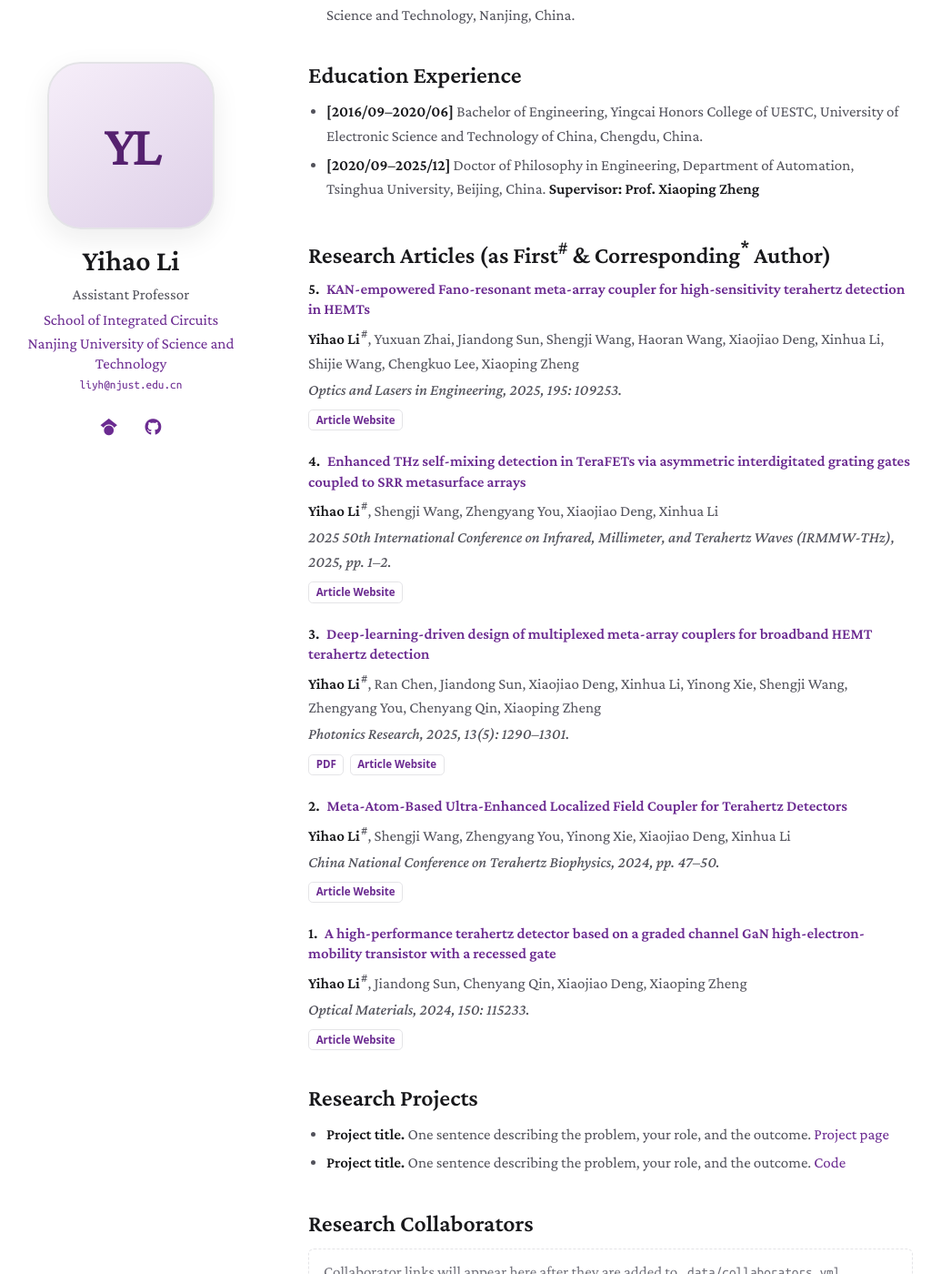
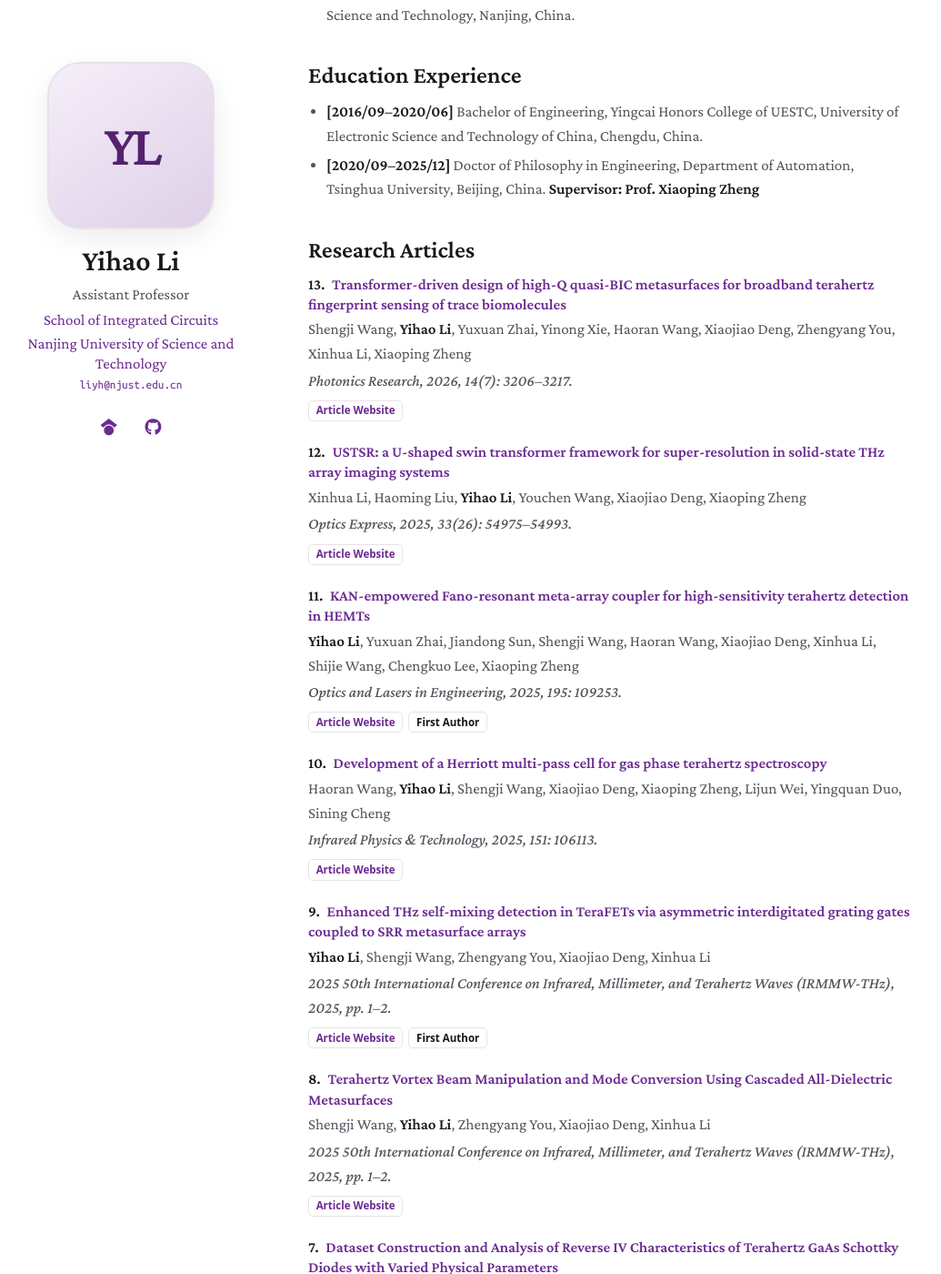
Before and after one commit to Avopears/Yihaoli.github.io, a Jekyll site: the page built from index.md, in a window 1280 px wide and 1400 px high, scrolled down 603 px. Shown: the whole window at 91% size, without its empty margins (126-1161 px from the left). Built offline with Jekyll 4.4.1, drawn with Linux system fonts in a browser that asks for light colours; a style sheet for code colours, icons or effects is not loaded; our own code applies the rules of GitHub Pages for plain Markdown files; some of the changed text lies outside the part shown.

Commit message:
Add complete Scholar publication list

```diff
--- a/_data/publications.yml
+++ b/_data/publications.yml
@@ -1,36 +1,84 @@
 main:
-  - number: 5
+  - number: 13
+    title: "Transformer-driven design of high-Q quasi-BIC metasurfaces for broadband terahertz fingerprint sensing of trace biomolecules"
+    authors: "Shengji Wang, <strong>Yihao Li</strong>, Yuxuan Zhai, Yinong Xie, Haoran Wang, Xiaojiao Deng, Zhengyang You, Xinhua Li, Xiaoping Zheng"
+    conference: "Photonics Research, 2026, 14(7): 3206–3217."
+    page: "https://opg.optica.org/prj/fulltext.cfm?uri=prj-14-7-3206"
+
+  - number: 12
+    title: "USTSR: a U-shaped swin transformer framework for super-resolution in solid-state THz array imaging systems"
+    authors: "Xinhua Li, Haoming Liu, <strong>Yihao Li</strong>, Youchen Wang, Xiaojiao Deng, Xiaoping Zheng"
+    conference: "Optics Express, 2025, 33(26): 54975–54993."
+    page: "https://opg.optica.org/oe/fulltext.cfm?uri=oe-33-26-54975"
+
+  - number: 11
     title: "KAN-empowered Fano-resonant meta-array coupler for high-sensitivity terahertz detection in HEMTs"
-    authors: "<strong>Yihao Li</strong><sup>#</sup>, Yuxuan Zhai, Jiandong Sun, Shengji Wang, Haoran Wang, Xiaojiao Deng, Xinhua Li, Shijie Wang, Chengkuo Lee, Xiaoping Zheng"
-    conference_short: "OLEN"
+    authors: "<strong>Yihao Li</strong>, Yuxuan Zhai, Jiandong Sun, Shengji Wang, Haoran Wang, Xiaojiao Deng, Xinhua Li, Shijie Wang, Chengkuo Lee, Xiaoping Zheng"
     conference: "Optics and Lasers in Engineering, 2025, 195: 109253."
     page: "https://doi.org/10.1016/j.optlaseng.2025.109253"
+    notes: "First Author"
 
-  - number: 4
+  - number: 10
+    title: "Development of a Herriott multi-pass cell for gas phase terahertz spectroscopy"
+    authors: "Haoran Wang, <strong>Yihao Li</strong>, Shengji Wang, Xiaojiao Deng, Xiaoping Zheng, Lijun Wei, Yingquan Duo, Sining Cheng"
+    conference: "Infrared Physics & Technology, 2025, 151: 106113."
+    page: "https://doi.org/10.1016/j.infrared.2025.106113"
+
+  - number: 9
     title: "Enhanced THz self-mixing detection in TeraFETs via asymmetric interdigitated grating gates coupled to SRR metasurface arrays"
-    authors: "<strong>Yihao Li</strong><sup>#</sup>, Shengji Wang, Zhengyang You, Xiaojiao Deng, Xinhua Li"
-    conference_short: "IRMMW-THz"
+    authors: "<strong>Yihao Li</strong>, Shengji Wang, Zhengyang You, Xiaojiao Deng, Xinhua Li"
     conference: "2025 50th International Conference on Infrared, Millimeter, and Terahertz Waves (IRMMW-THz), 2025, pp. 1–2."
     page: "https://ieeexplore.ieee.org/document/11320068"
+    notes: "First Author"
 
-  - number: 3
+  - number: 8
+    title: "Terahertz Vortex Beam Manipulation and Mode Conversion Using Cascaded All-Dielectric Metasurfaces"
+    authors: "Shengji Wang, <strong>Yihao Li</strong>, Zhengyang You, Xiaojiao Deng, Xinhua Li"
+    conference: "2025 50th International Conference on Infrared, Millimeter, and Terahertz Waves (IRMMW-THz), 2025, pp. 1–2."
+    page: "https://ieeexplore.ieee.org/document/11319604"
+
+  - number: 7
+    title: "Dataset Construction and Analysis of Reverse IV Characteristics of Terahertz GaAs Schottky Diodes with Varied Physical Parameters"
+    authors: "Zhengyang You, Shengji Wang, <strong>Yihao Li</strong>, Ming Shen"
+    conference: "2025 International Conference on Microwave and Millimeter Wave Technology (ICMMT), 2025, pp. 1–3."
+    page: "https://ieeexplore.ieee.org/document/11188875"
+
+  - number: 6
     title: "Deep-learning-driven design of multiplexed meta-array couplers for broadband HEMT terahertz detection"
-    authors: "<strong>Yihao Li</strong><sup>#</sup>, Ran Chen, Jiandong Sun, Xiaojiao Deng, Xinhua Li, Yinong Xie, Shengji Wang, Zhengyang You, Chenyang Qin, Xiaoping Zheng"
-    conference_short: "PR"
+    authors: "<strong>Yihao Li</strong>, Ran Chen, Jiandong Sun, Xiaojiao Deng, Xinhua Li, Yinong Xie, Shengji Wang, Zhengyang You, Chenyang Qin, Xiaoping Zheng"
     conference: "Photonics Research, 2025, 13(5): 1290–1301."
     page: "https://opg.optica.org/prj/fulltext.cfm?uri=prj-13-5-1290"
     pdf: "https://opg.optica.org/viewmedia.cfm?uri=prj-13-5-1290&seq=0"
+    notes: "First Author"
+
+  - number: 5
+    title: "Meta-Atom-Based Ultra-Enhanced Localized Field Coupler for Terahertz Detectors"
+    authors: "<strong>Yihao Li</strong>, Shengji Wang, Zhengyang You, Yinong Xie, Xiaojiao Deng, Xinhua Li"
+    conference: "China National Conference on Terahertz Biophysics, 2024, pp. 47–50."
+    page: "https://doi.org/10.1007/978-981-96-4886-3_8"
+    notes: "First Author"
+
+  - number: 4
+    title: "Physical Modeling and I–V Characteristics Analysis of Terahertz GaAs Schottky Diodes"
+    authors: "Zhengyang You, <strong>Yihao Li</strong>, Shengji Wang, Xiaojiao Deng, Xinhua Li"
+    conference: "China National Conference on Terahertz Biophysics, 2024, pp. 383–388."
+    page: "https://doi.org/10.1007/978-981-96-4886-3_57"
+
+  - number: 3
+    title: "All-Dielectric Metasurface Design for High-Performance Vortex Beam Generation in the Terahertz Regime"
+    authors: "Shengji Wang, <strong>Yihao Li</strong>, Zhengyang You, Xiaojiao Deng, Xinhua Li"
+    conference: "China National Conference on Terahertz Biophysics, 2024, pp. 7–11."
+    page: "https://doi.org/10.1007/978-981-96-4886-3_2"
 
   - number: 2
-    title: "Meta-Atom-Based Ultra-Enhanced Localized Field Coupler for Terahertz Detectors"
-    authors: "<strong>Yihao Li</strong><sup>#</sup>, Shengji Wang, Zhengyang You, Yinong Xie, Xiaojiao Deng, Xinhua Li"
-    conference_short: "THz-Bio"
-    conference: "China National Conference on Terahertz Biophysics, 2024, pp. 47–50."
-    page: "https://doi.org/10.1007/978-981-96-4886-3_8"
+    title: "A high-performance terahertz detector based on a graded channel GaN high-electron-mobility transistor with a recessed gate"
+    authors: "<strong>Yihao Li</strong>, Jiandong Sun, Chenyang Qin, Xiaojiao Deng, Xiaoping Zheng"
+    conference: "Optical Materials, 2024, 150: 115233."
+    page: "https://doi.org/10.1016/j.optmat.2024.115233"
+    notes: "First Author"
 
   - number: 1
-    title: "A high-performance terahertz detector based on a graded channel GaN high-electron-mobility transistor with a recessed gate"
-    authors: "<strong>Yihao Li</strong><sup>#</sup>, Jiandong Sun, Chenyang Qin, Xiaojiao Deng, Xiaoping Zheng"
-    conference_short: "OM"
-    conference: "Optical Materials, 2024, 150: 115233."
-    page: "https://doi.org/10.1016/j.optmat.2024.115233"
+    title: "A Novel GaN Bidirectional Current Rectifier Using Self-Quantum Channel Modulation"
+    authors: "Zeheng Wang, Shengji Wang, <strong>Yihao Li</strong>, Yuanzhe Yao"
+    conference: "2021 9th International Symposium on Next Generation Electronics (ISNE), 2021, pp. 1–3."
+    page: "https://ieeexplore.ieee.org/document/9493661"
--- a/_includes/publications.md
+++ b/_includes/publications.md
@@ -1,4 +1,4 @@
-<h2 id="research-articles">Research Articles (as First<sup>#</sup> &amp; Corresponding<sup>*</sup> Author)</h2>
+<h2 id="research-articles">Research Articles</h2>
 
 {% if site.data.publications.main and site.data.publications.main.size > 0 %}
 <div class="publications">
```
